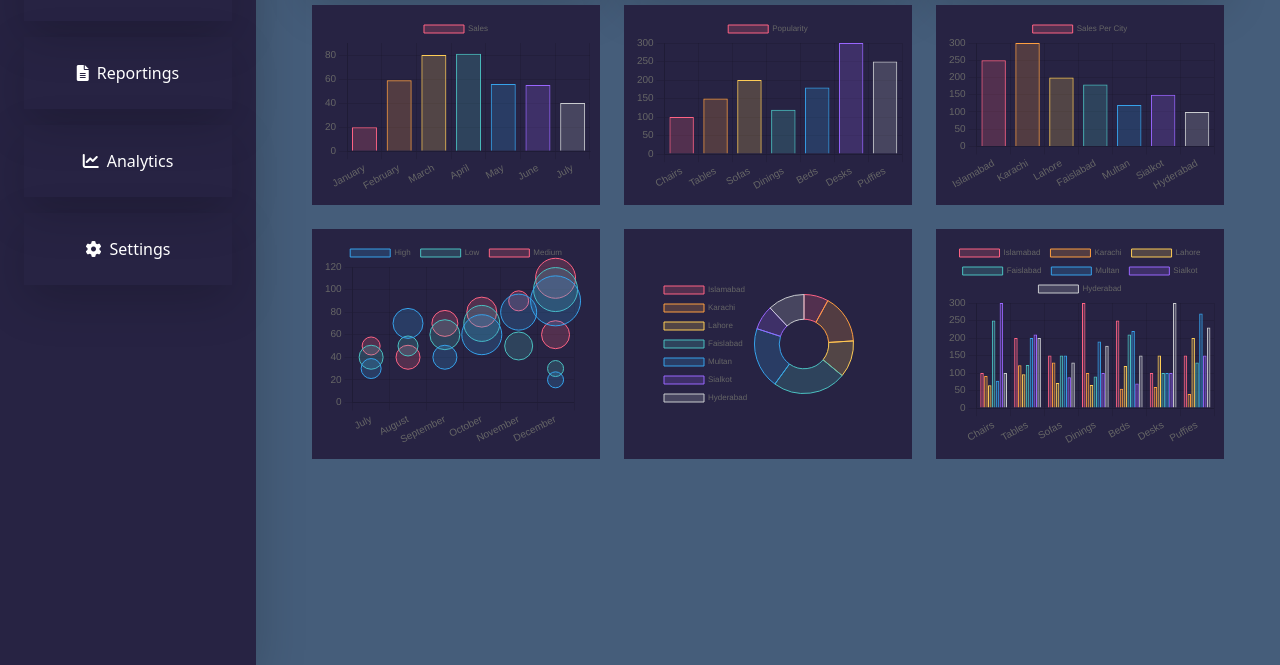
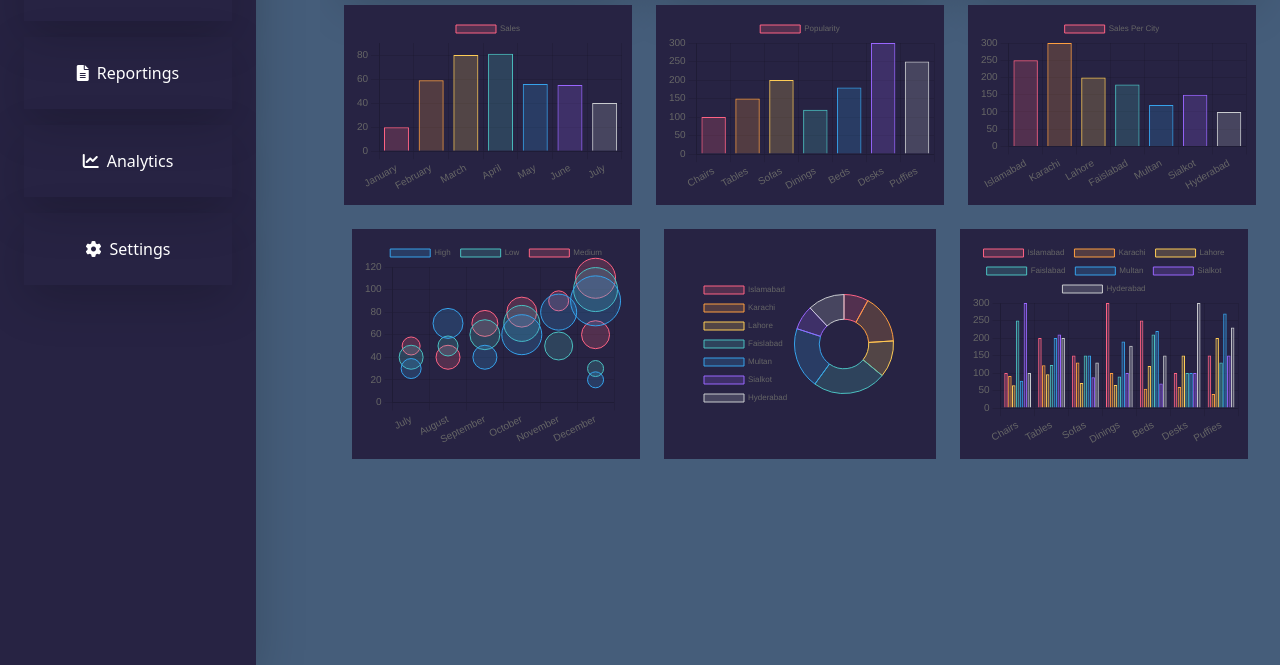
Before and after one commit to farahjahangir12/Admin-Dashboard, a plain HTML site: page index.html in a window 1280 px wide. Shown: the part 135-800 px from the top of the page. Drawn offline with nearby package versions, Linux system fonts and the light colour scheme.

Commit message:
Update index.html

```diff
--- a/index.html
+++ b/index.html
@@ -29,9 +29,9 @@
       <script src="https://cdn.jsdelivr.net/npm/bootstrap@5.3.3/dist/js/bootstrap.bundle.min.js" integrity="sha384-YvpcrYf0tY3lHB60NNkmXc5s9fDVZLESaAA55NDzOxhy9GkcIdslK1eN7N6jIeHz" crossorigin="anonymous"></script>
 </head>
 <script src="script.js"></script>
-<body class="bg-purple flex h-screen">
+<body class="bg-purple flex h-screen overflow-hidden">
 
-    <header class="bg-blue flex flex-col w-1/4 md:w-1/5 relative top:0 bottom:0 lg:left-0 left-[-300px] h-screen p-4 shadow-lg shadow-blue-500/100">
+    <header class="bg-blue flex flex-col w-1/4 md:w-1/5 fixed h-full p-4 shadow-lg shadow-blue-500/100">
         <h1 class="text-xl font-bold text-white text-center">Admin Dashboard</h1>
         <nav class="flex flex-col space-y-4 pt-8 pb-8 w-full items-center h-full">
             <a href="#profile" class="w-full shadow-lg shadow-blue-500/100 text-white text-center p-4 flex items-center justify-center">
@@ -45,7 +45,7 @@
         </nav>
     </header>
 
-    <main class="flex-grow p-4">
+    <main class="flex-grow p-4 overflow-y-auto ml-[25%]">
         <section class="flex flex-row gap-4 judtify-around md:justify-center">
           <div class="card bg-blue shadow-lg shadow-blue-500/100 w-[150px] h-[100px] md:w-[18rem] md:h-[100px]">
             <div class="card-body">
@@ -68,13 +68,13 @@
         </section>
 
           <section class="flex md:flex-row flex-col gap-4 mt-2 justify-center p-2">
-            <div class="chart-container bg-blue relative h-[200px]" style="width: 18rem;">
+            <div class="bg-blue relative h-[200px]" style="width: 18rem;">
                 <canvas id="sales"></canvas>
             </div>
-            <div class="chart-container bg-blue relative h-[200px]" style="width: 18rem;">
+            <div class="bg-blue relative h-[200px]" style="width: 18rem;">
                 <canvas id="furnitures"></canvas>
             </div>
-            <div class="chart-container bg-blue relative h-[200px]" style="width: 18rem;">
+            <div class="bg-blue relative h-[200px]" style="width: 18rem;">
                 <canvas id="cities"></canvas>
             </div>
         </section>
```
